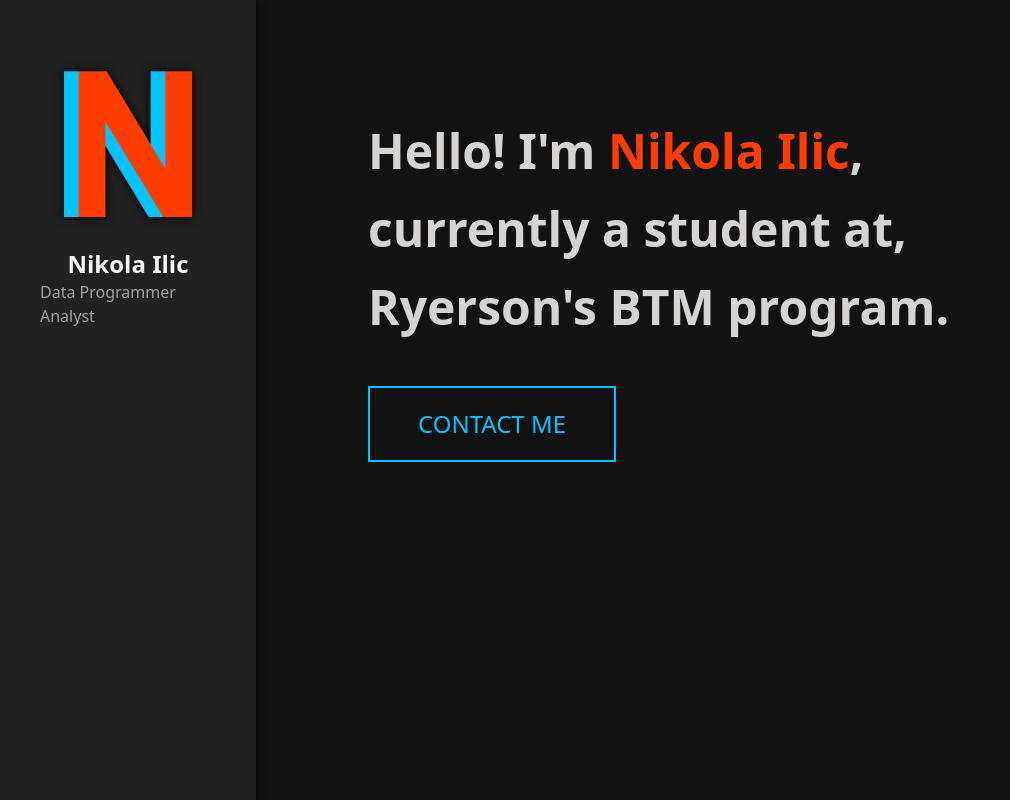
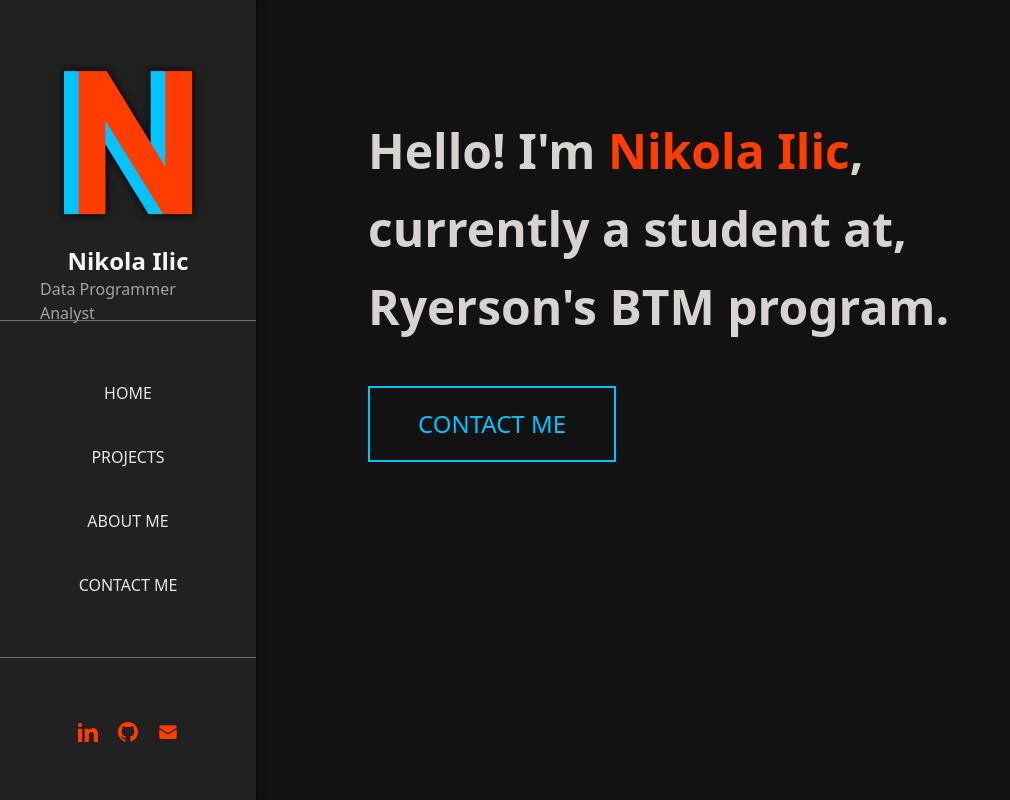
Before and after one commit to therealkraus/portfolio, a React (Vite) app: page / in a window 1280 px wide. Shown: the top 800 px of the page, without its empty margins (0-1010 px from the left). Built offline with nearby package versions, Linux system fonts and the light colour scheme.

Commit message:
added fixed flexbox sidebar

```diff
--- a/src/App.tsx
+++ b/src/App.tsx
@@ -9,13 +9,13 @@ import ContactMe from './components/ContactMe'
 function App() {
   return (
     <>
-    <div className="flex">
-      <div className="flex bg-accent w-1/5 min-h-screen flex-col shadow-2 z-0 divide-y first:divide-neutral-500">
+    <div className="flex h-full">
+      <div className="flex bg-accent w-1/5 flex-col shadow-2 z-0 divide-y first:divide-neutral-500">
         <Logo />
         <Menu />
         <SocialMedia />
       </div>
-      <div className="flex flex-col bg-background w-4/5 min-h-screen gap-y-96">
+      <div className="flex flex-col bg-background w-4/5 gap-y-96 overflow-y-auto">
         <Home />
         <Projects />
         <AboutMe />
--- a/src/components/Menu.tsx
+++ b/src/components/Menu.tsx
@@ -8,13 +8,13 @@ function Menu() {
                         <a href="#home" className="block p-5 text-stone-200 font-medium hover:bg-action hover:text-secondary hover:shadow-inner2">HOME</a>
                     </li>
                     <li>
-                        <a href="#" className="block p-5 text-stone-200 font-medium hover:bg-action hover:text-secondary hover:shadow-inner2">PROJECTS</a>
+                        <a href="#projects" className="block p-5 text-stone-200 font-medium hover:bg-action hover:text-secondary hover:shadow-inner2">PROJECTS</a>
                     </li>
                     <li>
-                        <a href="#" className="block p-5 text-stone-200 font-medium hover:bg-action hover:text-secondary hover:shadow-inner2">ABOUT ME</a>
+                        <a href="#about-me" className="block p-5 text-stone-200 font-medium hover:bg-action hover:text-secondary hover:shadow-inner2">ABOUT ME</a>
                     </li>
                     <li>
-                        <a href="#" className="block p-5 text-stone-200 font-medium hover:bg-action hover:text-secondary hover:shadow-inner2">CONTACT ME</a>
+                        <a href="#contact-me" className="block p-5 text-stone-200 font-medium hover:bg-action hover:text-secondary hover:shadow-inner2">CONTACT ME</a>
                     </li>
                 </ul>
             </nav>
--- a/src/main.tsx
+++ b/src/main.tsx
@@ -5,6 +5,8 @@ import './index.css'
 
 ReactDOM.createRoot(document.getElementById('root')!).render(
   <React.StrictMode>
-    <App />
+    <div className="overflow-hidden h-screen">
+      <App />
+    </div>
   </React.StrictMode>,
 )
```
